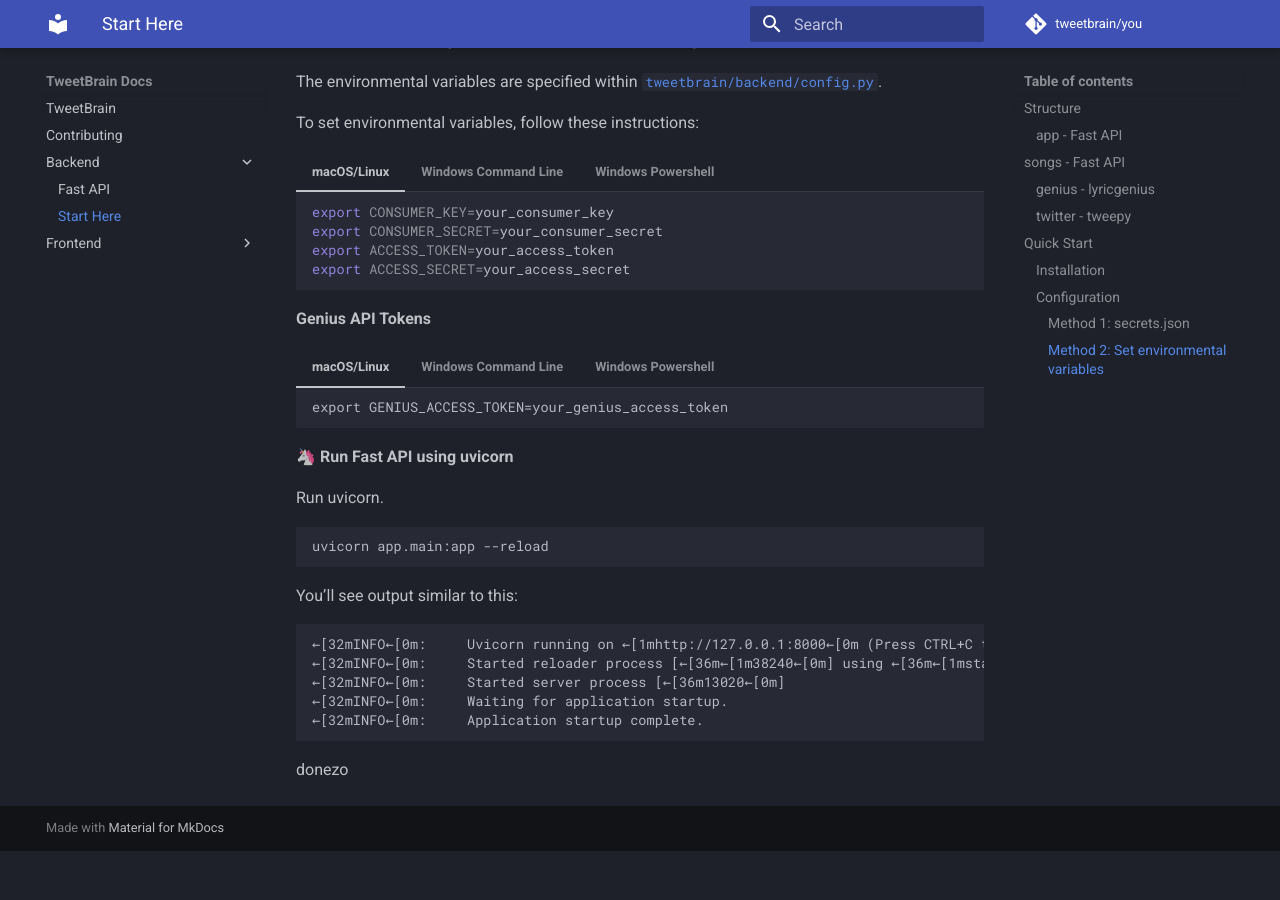
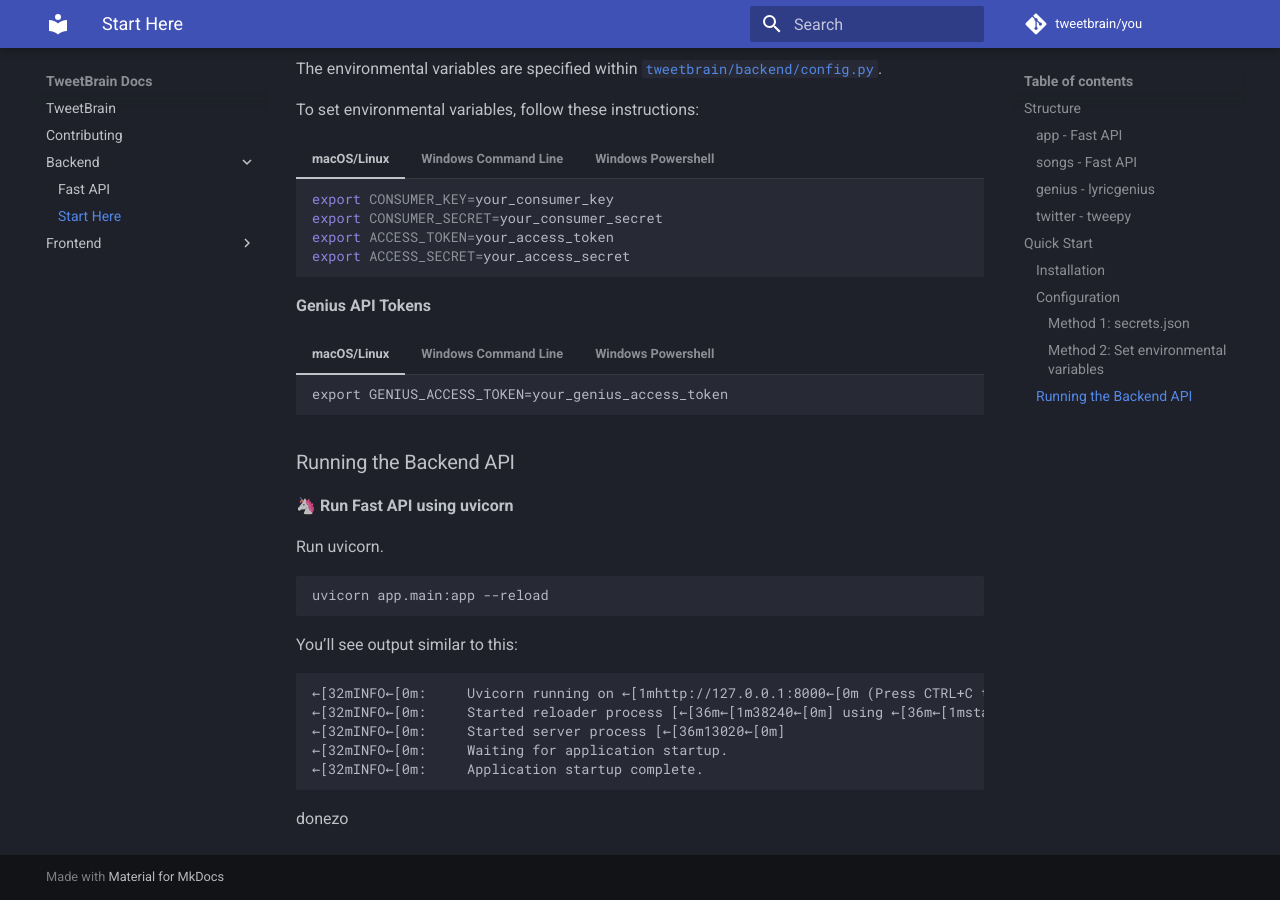
Before and after one commit to tweetbrain/you, an MkDocs documentation site: the page built from docs/backend/start-here.md, in a window 1280 px wide and 900 px high, scrolled down 2717 px. Built offline with MkDocs 1.6.1 and Material for MkDocs 9.7.7, drawn with Linux system fonts in a browser that asks for light colours; comment, search, counter and statistics services are not loaded; before the commit the page ends 3568 px from its top, so only the background shows below that.

Commit message:
fixed other headings

````diff
--- a/docs/backend/start-here.md
+++ b/docs/backend/start-here.md
@@ -42,7 +42,7 @@
 Our main app uses the Fast API Python Web Framework
 Info [here](https://docs.tweetbrain.tisuela.com/backend/fastapi/)
 
-## songs - Fast API
+### songs - Fast API
 This portion of the application holds all our routes for our Song API endpoints.
 
 Our objects from `genius` and `twitter` are used within `songs` to return songs which match a user's timeline (timeline = list of tweets).
@@ -205,6 +205,7 @@
     $env:GENIUS_ACCESS_TOKEN="your_genius_access_token"
     ```
 
+### Running the Backend API
 
 **🦄 Run Fast API using uvicorn**
 
````
